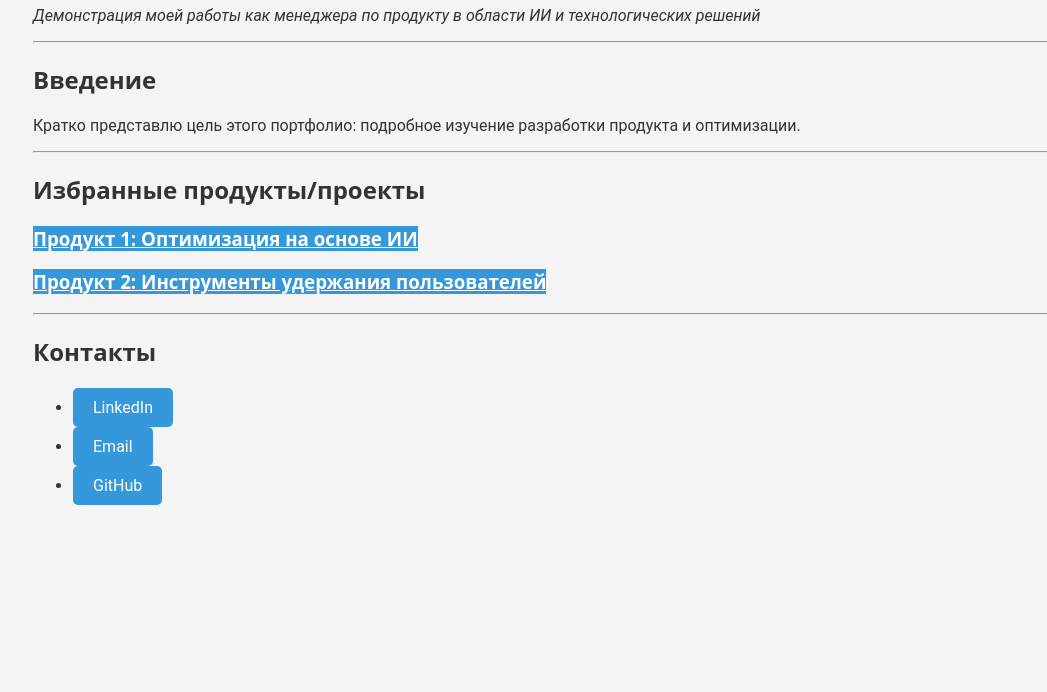
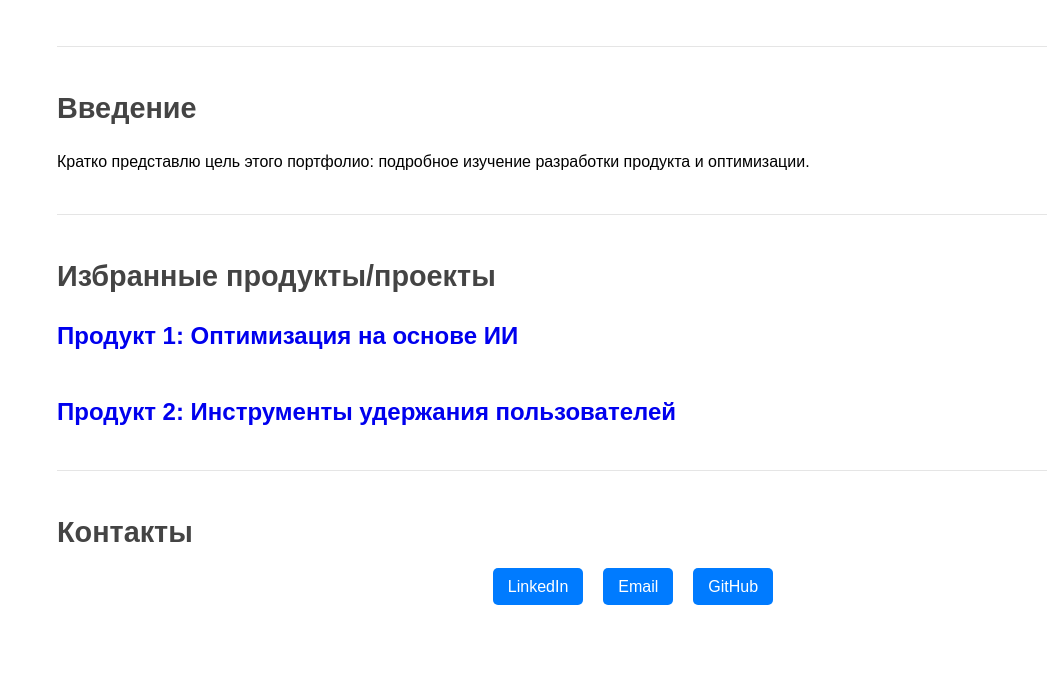
Before and after one commit to tosheg/portfolio, a plain HTML site: page index.html in a window 1280 px wide. Shown: the part 108-800 px from the top of the page, without its empty margins (7-1054 px from the left). Drawn offline with Linux system fonts and the light colour scheme.

Commit message:
Update styles.css

```diff
--- a/styles.css
+++ b/styles.css
@@ -1,63 +1,83 @@
-/* Типографика */
-body {
-    font-family: 'Roboto', sans-serif; /* Основной текст */
-    color: #333;
+/* Сброс стилей */
+body, div, h1, h2, h3, p, a, ul, li {
+    margin: 0;
+    padding: 0;
+    font-family: 'Arial', sans-serif;
+    text-decoration: none;
+    line-height: 1.5;
 }
 
-h1, h2, h3 {
-    font-family: 'Open Sans', sans-serif; /* Заголовки */
-}
-
-/* Цветовая палитра */
-body {
-    background-color: #f4f4f4;
-}
-
-a, .button {
-    background-color: #3498db; /* Доминирующий цвет */
-    color: #fff;
-}
-
-a:hover, .button:hover {
-    background-color: #2980b9; /* Эффект при наведении */
-}
-
-/* Взаимодействие */
-a, .button {
-    transition: background-color 0.3s ease; /* Плавный переход цвета */
-}
-
-/* Изображения */
-.img-responsive {
-    max-width: 100%; /* Адаптивные изображения */
-    height: auto;
-}
-
-/* Лейаут */
 .container {
-    max-width: 1200px; /* Ограничиваем ширину контента */
+    width: 90%;
+    max-width: 1200px;
     margin: 0 auto;
     padding: 20px;
 }
 
-/* Кнопка действия */
-.button {
-    display: inline-block;
-    padding: 10px 20px;
-    border: none;
-    border-radius: 5px;
+.header {
     text-align: center;
-    text-decoration: none;
-    font-size: 16px;
+    margin-bottom: 50px;
 }
 
-/* Адаптивный дизайн */
-@media (max-width: 768px) {
-    body {
-        font-size: 16px; /* Увеличиваем размер шрифта для мобильных */
-    }
+.header h1 {
+    font-size: 2.5em;
+    color: #333;
+}
 
-    h1, h2, h3 {
-        font-size: 24px; /* Уменьшаем размер заголовков */
-    }
+.subheader {
+    font-style: italic;
+    color: #555;
 }
+
+.divider {
+    border: 0;
+    border-top: 1px solid #e5e5e5;
+    margin: 40px 0;
+}
+
+.section {
+    margin-bottom: 40px;
+}
+
+.section-title {
+    font-size: 1.8em;
+    margin-bottom: 20px;
+    color: #444;
+}
+
+.product {
+    margin-bottom: 40px;
+}
+
+.product-title {
+    font-size: 1.5em;
+    color: #007BFF;  /* Синий цвет для акцентирования */
+    margin-bottom: 20px;
+}
+
+.product-details {
+    list-style-type: none;
+}
+
+.product-details li {
+    margin-bottom: 10px;
+}
+
+.button {
+    padding: 10px 15px;
+    background-color: #007BFF;
+    color: #fff;
+    border-radius: 5px;
+    transition: background-color 0.3s;
+}
+
+.button:hover {
+    background-color: #0056b3;
+}
+
+.contact-list {
+    list-style-type: none;
+    display: flex;
+    justify-content: center;
+    gap: 20px;
+}
```
